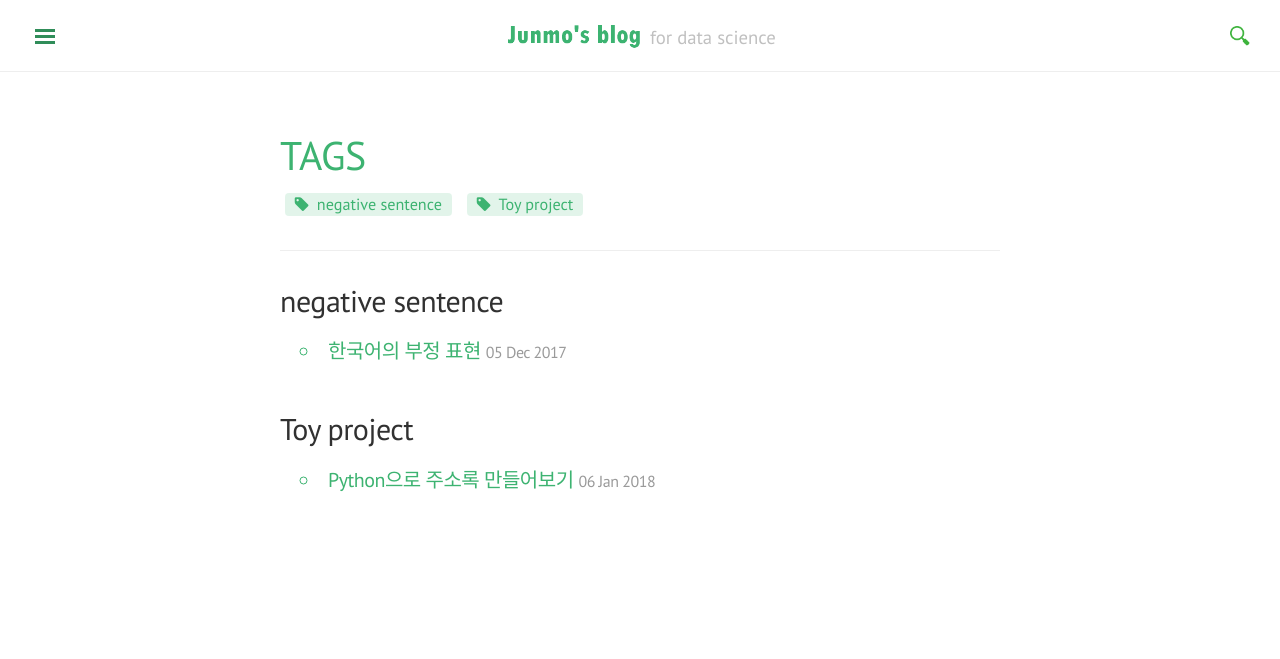
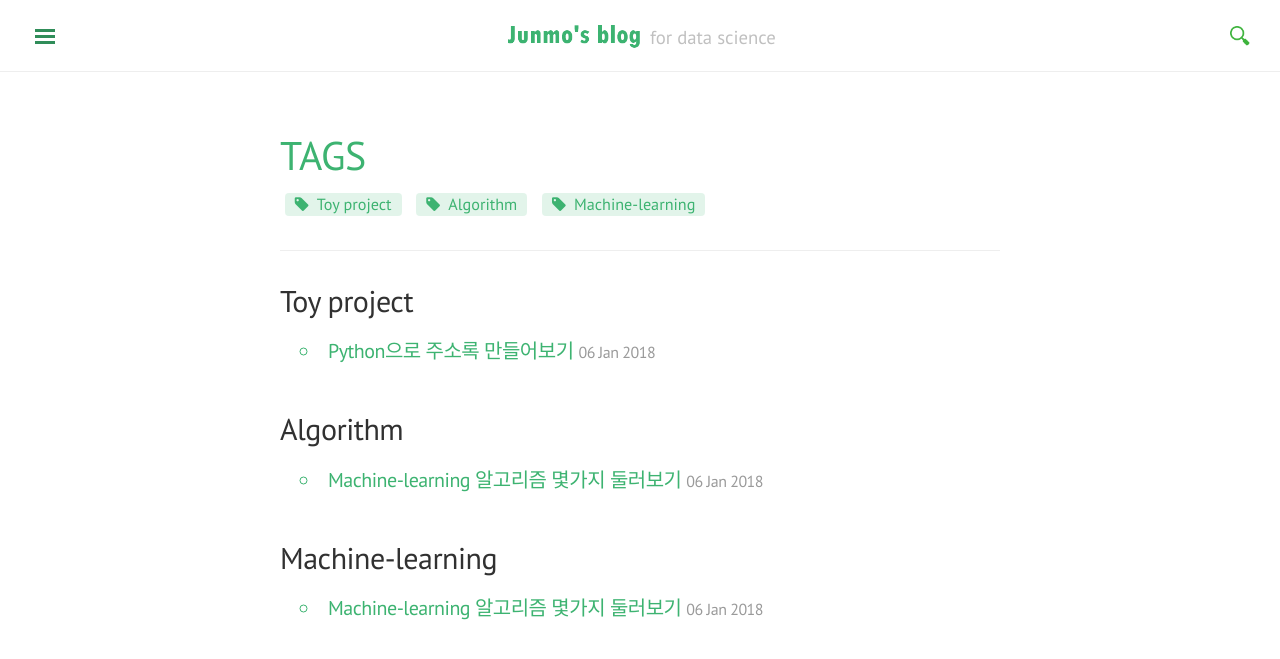
Before and after one commit to jjmstars/jjmstars.github.io, a Jekyll site: the page built from blog/tags.html, in a window 1280 px wide. Shown: the top 659 px of the page. Built offline with Jekyll 4.4.1, drawn with Linux system fonts in a browser that asks for light colours; nearby versions of some CDN libraries; comment, search, counter and statistics services are not loaded.

Commit message:
Update and rename 2017-12-05-negative.md to 2018-01-06-ML_algorithms.md

```diff
--- a/_posts/2017-12-05-negative.md
+++ b/_posts/2018-01-06-ML_algorithms.md
@@ -1,7 +1,7 @@
 ---
-title: 한국어의 부정 표현
-category: Korean Linguistics
-tag: [negative sentence]
+title: Machine-learning 알고리즘 몇가지 둘러보기
+category: Machine Learning
+tag: [Algorithm,Machine-learning]
 ---
 
 이번 글에서는 한국어의 부정 표현에 대해 살펴보도록 하겠습니다. 이번 글은 고려대 정연주 선생님 강의를 정리했음을 먼저 밝힙니다. 그럼 시작하겠습니다.
```
